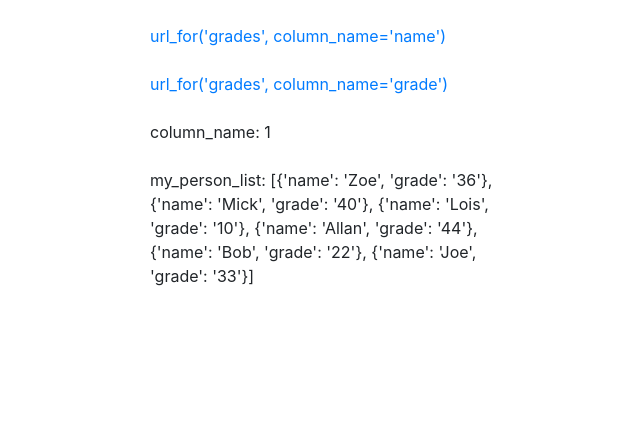
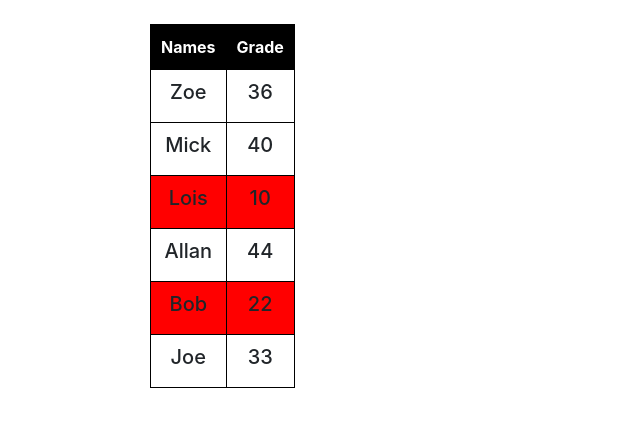
Before and after one commit to lfernandez55/3200_jinja2_class_demo, a Flask app: page /grades/1 in a window 1280 px wide. Shown: the part 56-483 px from the top of the page, without its empty margins (315-955 px from the left). Run offline with Flask 2, Linux system fonts and the light colour scheme; some libraries are stand-ins or nearby versions.

Commit message:
completed

```diff
--- a/static/my.css
+++ b/static/my.css
@@ -1,6 +1,6 @@
 table{
   border-collapse: collapse;
-  border-spacing: 0; */
+  border-spacing: 0;
   display: inline;
   width: 100%;
   margin-top: 40px;
@@ -20,5 +20,13 @@ thead{
 
 tfoot{
   text-align: center;
+}
 
+a {
+  color: white;
 }
+
+a:hover {
+  text-decoration: none;
+  color: white;
+}
--- a/templates/grades.html
+++ b/templates/grades.html
@@ -2,12 +2,58 @@
 
 {% block main %}
 
-<a  href="{{url_for('grades', column_name='name')}}">url_for('grades', column_name='name')</a><br><br>
+<table>
+    <thead>
+        <th><a  href="{{url_for('grades', column_name='name')}}">Names</a>
+        </th>
+        <th><a  href="{{url_for('grades', column_name='grade')}}">Grade</a>
+        </th>
+    </thead>
 
-<a  href="{{url_for('grades', column_name='grade')}}">url_for('grades', column_name='grade')</a><br><br>
+        {% for person in my_person_list | sort(attribute=column_sort_name)%}
+            <tr>
+                    {% if person.grade | int < 25 %}
+                        <td style="background-color: red;"><h5>{{person.name}}</h5></td>
+                    {% else %}
+                    <td>
+                        <h5>{{person.name}}</h5>
+                    </td>
+                    {% endif %}
+
+                    {% if person.grade | int < 26 %}
+                    <td style="background-color: red;">
+                        <h5>{{person.grade}}</h5>
+                    </td>
+                    {% else %}
+                    <td>
+                        <h5>{{person.grade}}</h5>
+                    </td>
+                    {% endif %}
+            </tr>
+        {% endfor %}
+
+    </tr>
+</table>
+
+{#
+<a  href="{{url_for('grades', column_name='name')}}">Names</a><br><br>
+
+<a  href="{{url_for('grades', column_name='grade')}}">Grade</a><br><br>
 
 column_name: {{column_sort_name}}<br><br>
 
+<ul>
+    {% for person in my_person_list %}
+    {% if fruit == "limes" %}
+        <li style="color:green;font-size:2em">{{fruit}}</li>
+    {% else %}
+        <li>{{person.name}}</li>
+    {% endif %}
+{% endfor %}
+</ul>
+
 my_person_list: {{my_person_list}}
 
+#}
+
 {% endblock %}
```
